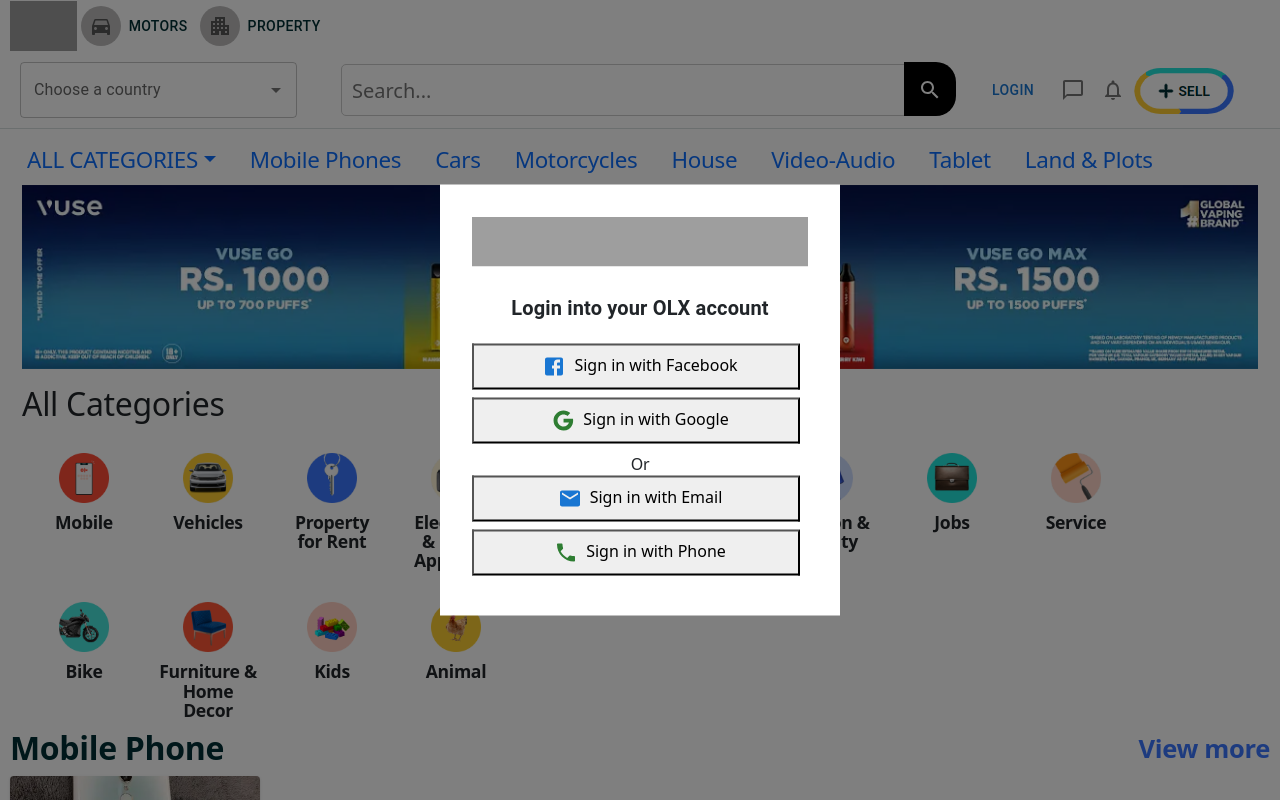
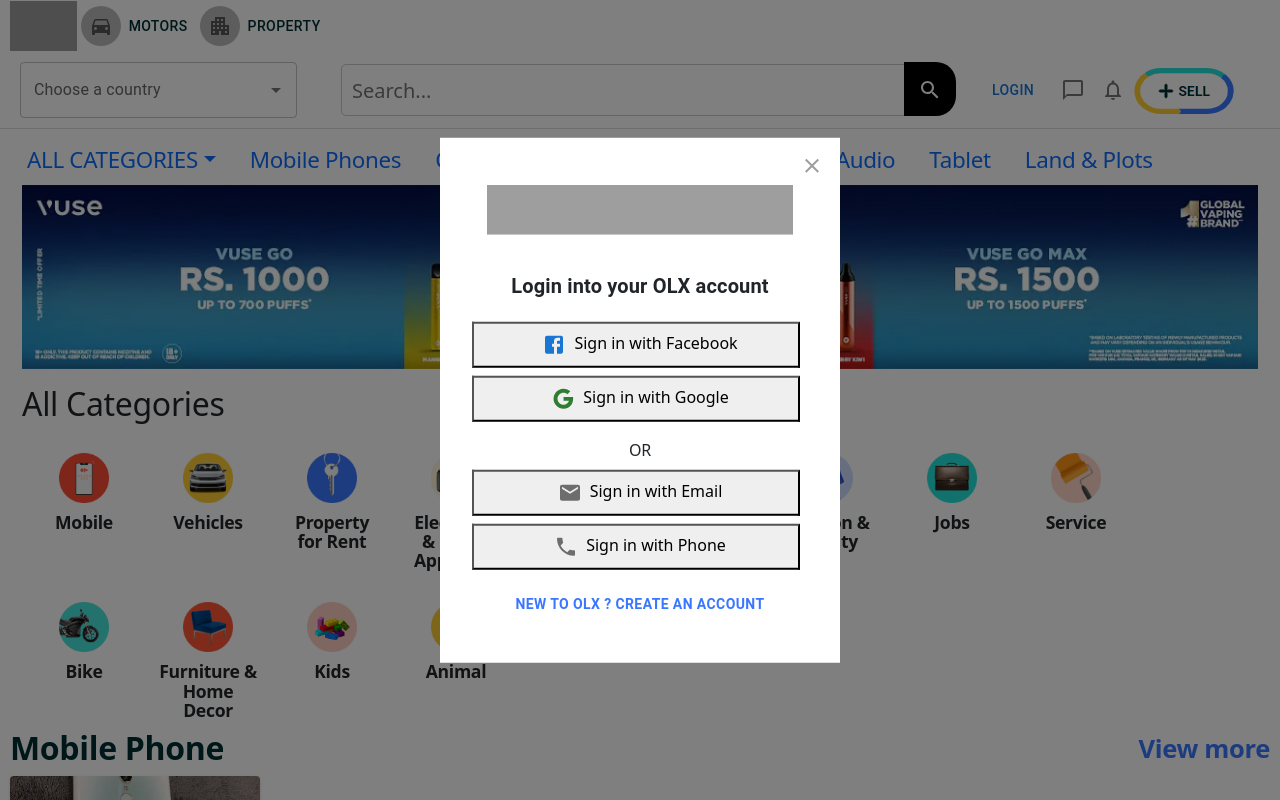
Before and after one commit to YOUSUFMUNIR97/olx-react, a React (Create React App) app: page / in a window 1280 px wide. Both pictures are taken after a click on the button "LOGIN". Shown: the top 800 px of the page. Built offline with nearby package versions, Linux system fonts and the light colour scheme; grey boxes are pictures that could not be loaded.

Commit message:
login modal

```diff
--- a/src/Components/SabHeader.jsx
+++ b/src/Components/SabHeader.jsx
@@ -10,12 +10,14 @@
 import { ImageAspectRatioSharp } from "@mui/icons-material";
 import SMSellButton from "./SMSellButton";
 import SMTags from "./SMTags";
-import { Box, Button, Typography } from "@mui/material";
+import { Box, Button, IconButton, Typography } from "@mui/material";
 import AuthenticationButton from "./AuthenticationButton ";
-import FacebookIcon from '@mui/icons-material/Facebook';
-import GoogleIcon from '@mui/icons-material/Google';
-import MailIcon from '@mui/icons-material/Mail';
-import PhoneIcon from '@mui/icons-material/Phone';
+import FacebookIcon from "@mui/icons-material/Facebook";
+import GoogleIcon from "@mui/icons-material/Google";
+import MailIcon from "@mui/icons-material/Mail";
+import PhoneIcon from "@mui/icons-material/Phone";
+import CloseIcon from "@mui/icons-material/Close";
+
 
 const SabHeader = () => {
   const fbsvgData = `<svg
@@ -152,10 +154,23 @@
         aria-describedby="keep-mounted-modal-description"
       >
         <Box sx={style}>
+          <IconButton
+            aria-label="close"
+            onClick={handleCloseModal}
+            sx={{
+              position: "absolute",
+              right: 8,
+              top: 8,
+              color: (theme) => theme.palette.grey[500],
+            }}
+          >
+            <CloseIcon />
+          </IconButton>
+
           <img
             src="https://www.olx.com.pk/assets/brandIconLogin_noinline.93e8a1a9cf50902ba5250814f57810ff.svg"
             height="50px"
-            style={{ marginBottom: "5px" }}
+            style={{ margin: "15px" }}
           />
           <Typography
             id="keep-mounted-modal-title"
@@ -173,14 +188,27 @@
                         Sign in with Facebook
                     </button> */}
 
-          <AuthenticationButton icon={<FacebookIcon color="primary"/>} label="Sign in with Facebook" />
-          <AuthenticationButton icon={<GoogleIcon  color="success" />} label="Sign in with Google" />
+          <AuthenticationButton
+            icon={<FacebookIcon color="primary" />}
+            label="Sign in with Facebook"
+          />
+          <AuthenticationButton
+            icon={<GoogleIcon color="success" />}
+            label="Sign in with Google"
+          />
 
-          Or
+          <p className="my-2"> OR </p>
 
+          <AuthenticationButton
+            icon={<MailIcon color="#002f34" />}
+            label="Sign in with Email"
+          />
+          <AuthenticationButton
+            icon={<PhoneIcon color="#002f34" />}
+            label="Sign in with Phone"
+          />
 
-          <AuthenticationButton icon={<MailIcon color="primary"/>} label="Sign in with Email" />
-          <AuthenticationButton icon={<PhoneIcon  color="success" />} label="Sign in with Phone" />
+          <Button className="my-2" style={{color:"#3a77ff", fontWeight:"700" }}> New to OLX ? Create an Account </Button>
         </Box>
       </Modal>
     </div>
```
